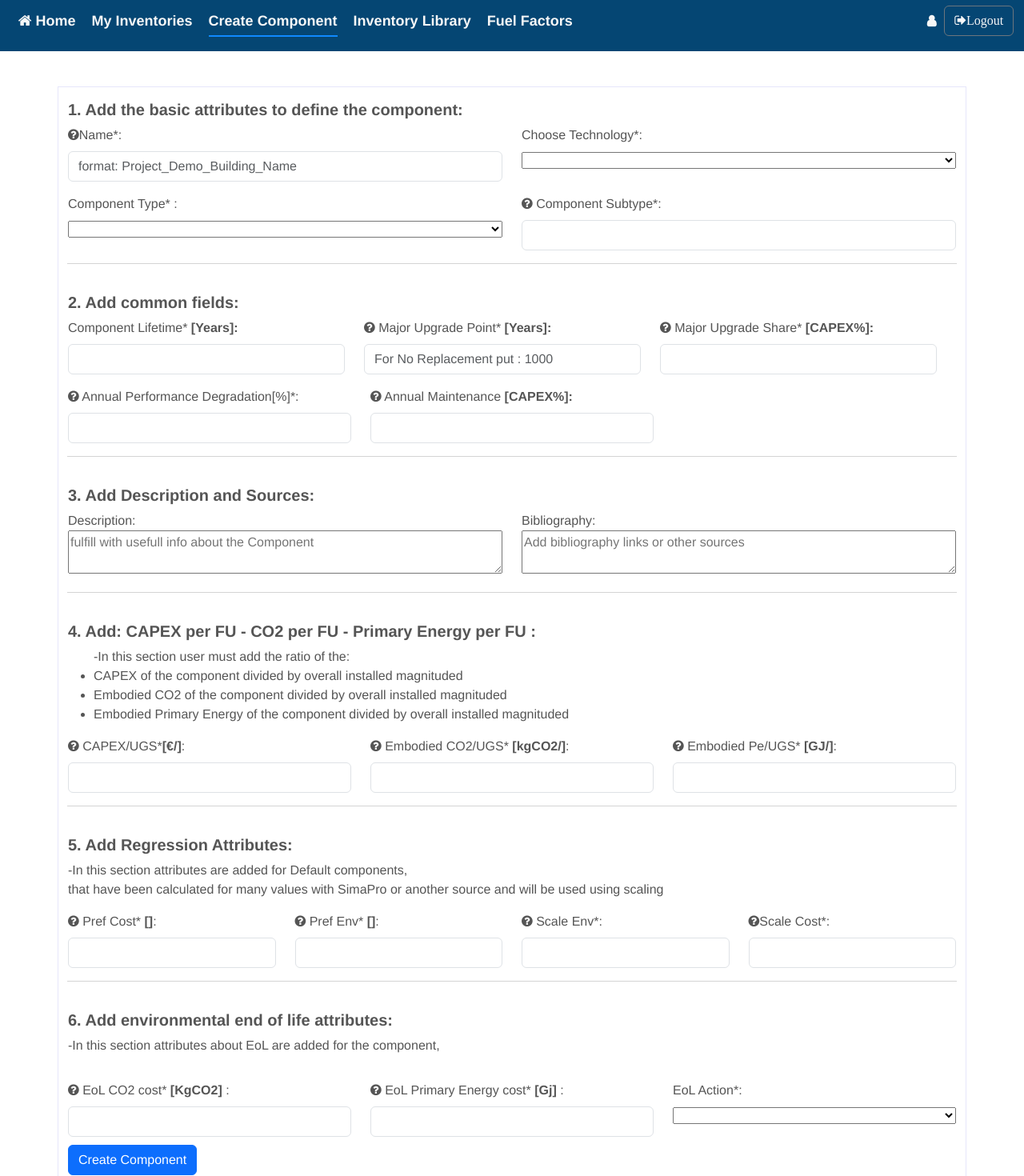
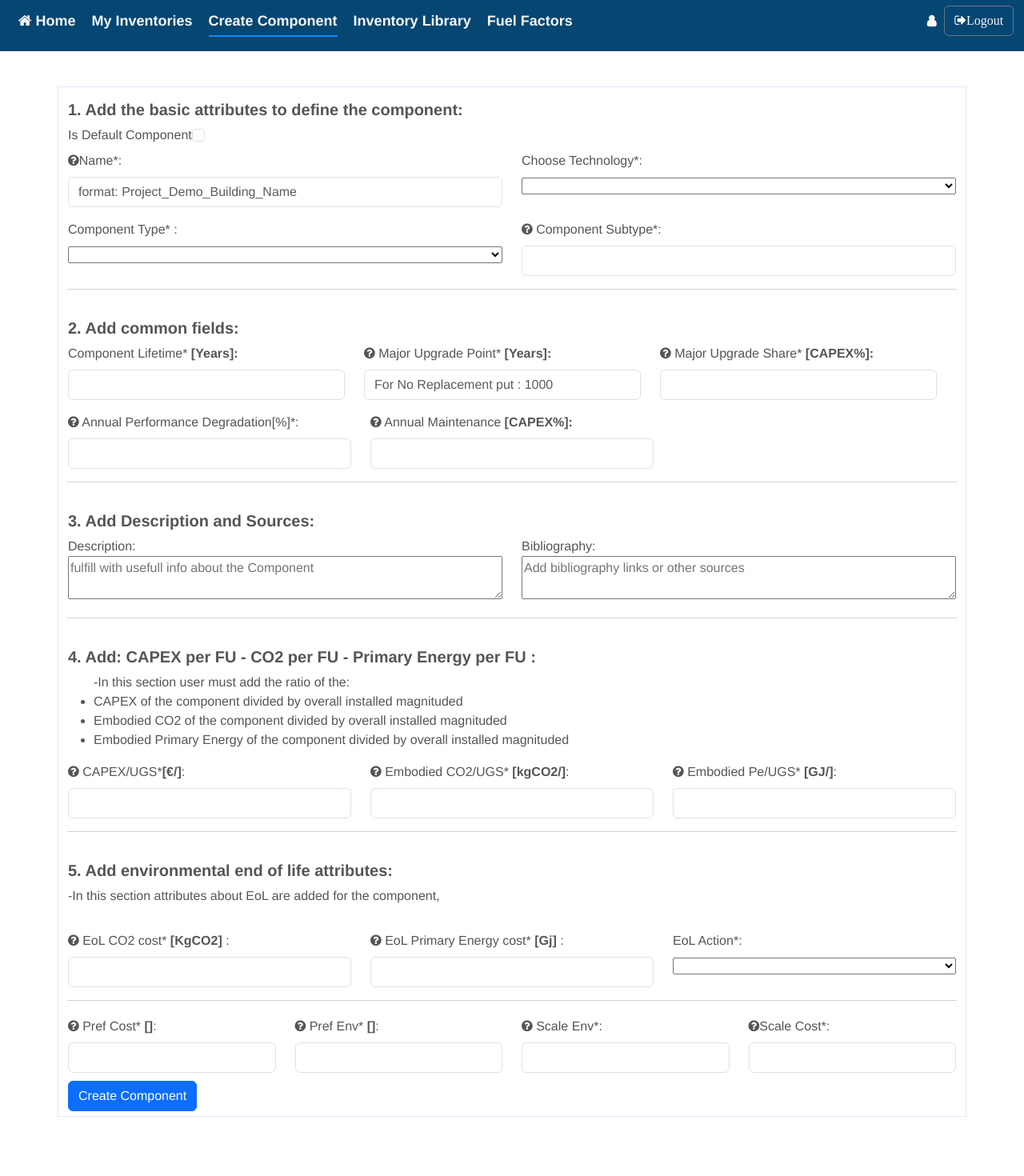
Before and after one commit to nikoschairopoulos/VerifyInventoryApp, a Vue app in the folder InventoryApp/InventoryFrontBackEnd/Frontend/: page /addcomponent in a window 1280 px wide. Shown: the top 1470 px of the page at 80% size. After the commit the page ends 1416 px from the top, so only its background shows below. Built offline with nearby package versions, Linux system fonts and the light colour scheme.

Commit message:
first edition of new component input form (1)

```diff
--- a/InventoryApp/InventoryFrontBackEnd/Frontend/src/views/AddComponent.vue
+++ b/InventoryApp/InventoryFrontBackEnd/Frontend/src/views/AddComponent.vue
@@ -13,19 +13,27 @@
 
         <div  @submit.prevent="handleSubmit">
             <form class="input-form row mt-4 needs-validation myform" ref="anyName" novalidate>
+
                         <div class="mt-3">
                             <h5><b>1. Add the basic attributes to define the component:</b></h5>
                         </div>
 
+                        <div class="row">
+                            <div class="col">
+                                <label class="form-label" for="isMainInventory">Is Default Component</label>
+                                <input type="checkbox" class="form-check-input" id="isMainInventory" v-model="IS_MAIN_INVENTORY" value="false">
+                            </div>
+                        </div>
+
                         <!-- Add Name -->
-                        <div class="col-6 ">
+                        <div class="col-6">
                                 <i id='tooltip-explain' class="fa fa-question-circle" data-toggle="tooltip" data-placement="left" title="It is Important to give a formated name e.g: for the Rehouse Project at Greek Demo, a heatpump named Psyctotherm would named: Rehouse_Greek_Heatpump_Psyctotherm "></i>
                                 <label for="name" class="form-label">Name*:</label>
                                 <input type="text" class="form-control" id="name" v-model="name" placeholder="format: Project_Demo_Building_Name" required>
                         </div>
 
 <!-- Add technology Key -->
-                        <div class="col-6 ">
+                        <div class="col-6">
                             <label for="Choose Technology" class="form-label">Choose Technology*:</label>
                             <select id="Choose Technology" v-model="SHEET_TYPE" class="custom-select" required>
                             <optgroup label="Building Level Components">
@@ -299,11 +307,38 @@
                                 <input type="number" step="any" class="form-control"  id="quantity" v-model="embodied_pe_per_ugs" min="0" required>
                         </div>
 
+<!--add eol attributes-->
+                        <hr class="mt-3 mb-3" style="width: 98%; margin: 0 auto;">
+                        <div class="mt-3">
+                            <h5><b>5. Add environmental end of life attributes:</b></h5>
+                            <p>-In this section attributes about EoL are added for the component,<br>
+                            </p>
+                        </div>
+                        <div class="col-4 mt-3">
+                            <label for="quantity" class="form-label"> <i id='tooltip-explain' class="fa fa-question-circle" data-toggle="tooltip" data-placement="left" :title="explain_dict['eol_co2_cost']"></i>
+                            EoL CO2 cost* <strong> [KgCO2] </strong>:<span v-if="eol_co2_cost<0" class="text-danger"><br> valid value is non negative</span><br></label>
+                            <input type="number" step="any" class="form-control"  id="quantity" v-model="eol_co2_cost" min="0" required>
+                        </div>
+
+                            <div class="col-4 mt-3">
+                            <label for="quantity" class="form-label"> <i id='tooltip-explain' class="fa fa-question-circle" data-toggle="tooltip" data-placement="left" :title="explain_dict['eol_pe_cost']"></i>
+                            EoL Primary Energy cost* <strong> [Gj] </strong>:<span v-if="eol_pe_cost<0" class="text-danger"><br> valid value is non negative</span><br></label>
+                            <input type="number" step="any" class="form-control"  id="quantity" v-model="eol_pe_cost" min="0" required>
+                        </div>
+
+                        <div class="col-4 mt-3">
+                        <label for="EOL_ACTION" class="form-label">EoL Action*:</label>
+                        <select id="EOL_ACTION" v-model="replace_or_die" class="custom-select" required>
+                            <option value="replace">replace</option>
+                            <option value="die">die</option>
+                        </select>
+                    </div>
+
 <!--add regression attributes if is a default component-->
 
                 <hr class="mt-3 mb-3" style="width: 98%; margin: 0 auto;">
-                        <div class="mt-3">
-                            <h5><b>5. Add Regression Attributes:</b></h5>
+                    <div v-if="IS_MAIN_INVENTORY"  class="mt-3" >
+                        <h5><b>6. Add Regression Attributes:</b></h5>
                         <p>-In this section attributes are added for Default components,<br>
                             that have been calculated for many values with SimaPro or another source and will be used using scaling</p>
                     </div>
@@ -334,32 +369,6 @@
                             <input type="number" step="any" class="form-control"  id="quantity" v-model="scale_cost"  required>
                         </div>
 
-<!--add eol attributes-->
-                        <hr class="mt-3 mb-3" style="width: 98%; margin: 0 auto;">
-                        <div class="mt-3">
-                            <h5><b>6. Add environmental end of life attributes:</b></h5>
-                            <p>-In this section attributes about EoL are added for the component,<br>
-                            </p>
-                        </div>
-                        <div class="col-4 mt-3">
-                            <label for="quantity" class="form-label"> <i id='tooltip-explain' class="fa fa-question-circle" data-toggle="tooltip" data-placement="left" :title="explain_dict['eol_co2_cost']"></i>
-                            EoL CO2 cost* <strong> [KgCO2] </strong>:<span v-if="eol_co2_cost<0" class="text-danger"><br> valid value is non negative</span><br></label>
-                            <input type="number" step="any" class="form-control"  id="quantity" v-model="eol_co2_cost" min="0" required>
-                        </div>
-
-                            <div class="col-4 mt-3">
-                            <label for="quantity" class="form-label"> <i id='tooltip-explain' class="fa fa-question-circle" data-toggle="tooltip" data-placement="left" :title="explain_dict['eol_pe_cost']"></i>
-                            EoL Primary Energy cost* <strong> [Gj] </strong>:<span v-if="eol_pe_cost<0" class="text-danger"><br> valid value is non negative</span><br></label>
-                            <input type="number" step="any" class="form-control"  id="quantity" v-model="eol_pe_cost" min="0" required>
-                        </div>
-
-                        <div class="col-4 mt-3">
-                        <label for="EOL_ACTION" class="form-label">EoL Action*:</label>
-                        <select id="EOL_ACTION" v-model="replace_or_die" class="custom-select" required>
-                            <option value="replace">replace</option>
-                            <option value="die">die</option>
-                        </select>
-                    </div>
 
 
 <!-- add extra element which are non common-->
@@ -369,7 +378,7 @@
 
                         <hr class="mt-3 mb-3" style="width: 98%; margin: 0 auto;">
                         <div class="mt-3">
-                            <h5><b>6. Add some extra attributes which are not common to all components (technology specific):</b></h5>
+                            <h5><b>Add some extra attributes which are not common to all components (technology specific):</b></h5>
                         </div>
 
                             <div v-if="component_type=='glass' ||component_type=='frame' " class="col-6">
@@ -389,7 +398,7 @@
                     <!--for insulation-->
                     <div class="row mb-1" v-if="SHEET_TYPE=='Insulation'">
                         <div class="mt-3">
-                            <h5><b>7. Add some extra attributes which are not common to all components (technology specific):</b></h5>
+                            <h5><b>Add some extra attributes which are not common to all components (technology specific):</b></h5>
                         </div>
                             <div class="col-4">
                                 <label for="quantity" class="form-label thermals">Density<strong>[Kg/m&sup3;]</strong>:<span v-if="density<0" class="text-danger"> <br> valid value is non negative</span></label>
```
Lines whose indentation alone changed are shown as unchanged.
